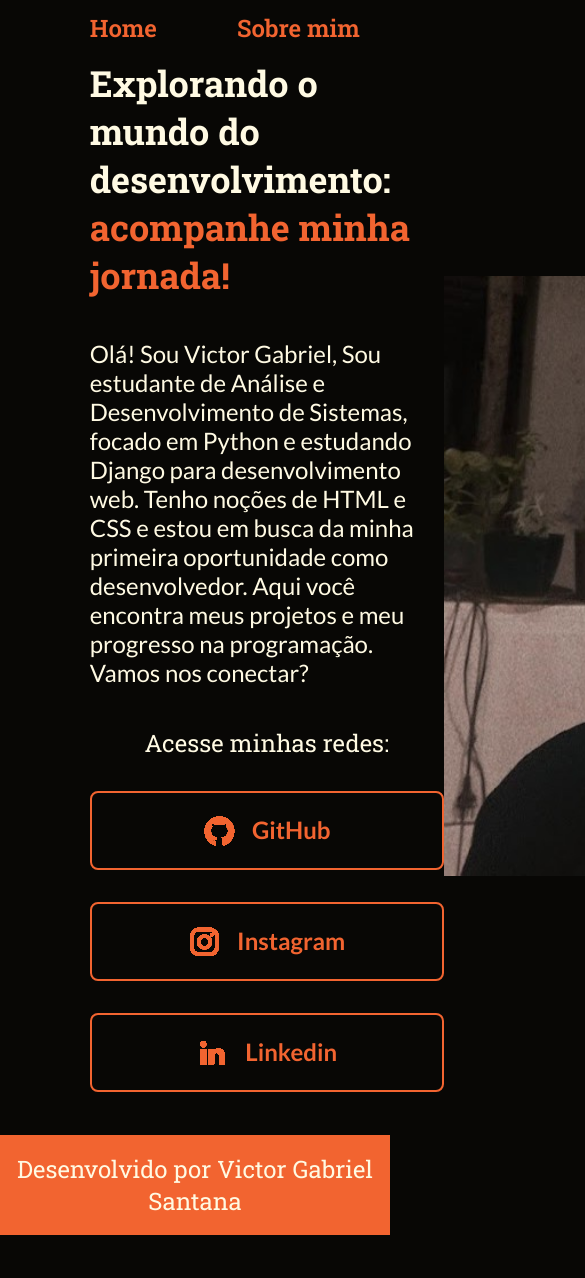
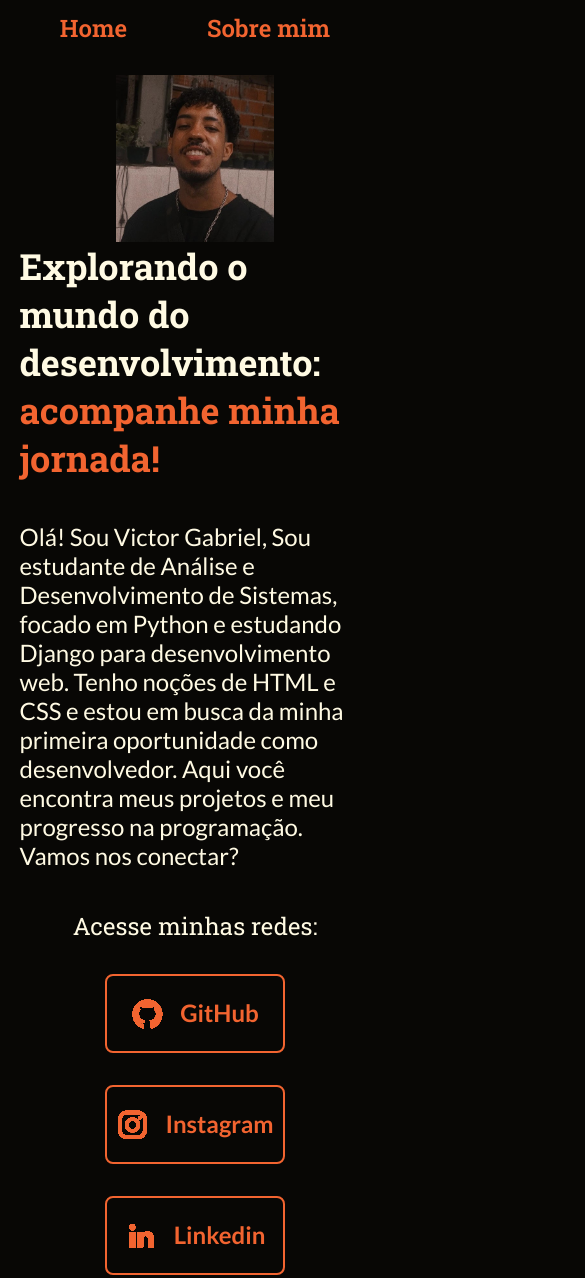
Before and after one commit to vgsantana/Portfolio, a plain HTML site: page index.html in a window 390 px wide. Shown: the top 1278 px of the page, 585 px wide, since content can reach past the window. Before the commit the page ends 1235 px from the top, so only its background shows below. Drawn offline with Linux system fonts and the light colour scheme.

Commit message:
tornando pagina responsiva

```diff
--- a/Styles/style.css
+++ b/Styles/style.css
@@ -34,7 +34,7 @@ body{
 
 .cabecalho__menu__link{
     font-family: var(--fonte-primaria);
-    font-size: 24px;
+    font-size: 1.5rem;
     font-weight: 600;
     color: var(--cor-terciaria);
     text-decoration: none;
@@ -45,26 +45,26 @@ body{
 }
 
 .apresentacao{
-    padding: 4% 23% 11% 23%;
+    padding: 4% 18% 11% 18%;
     display: flex;
     align-items: center;
     justify-content: space-between;
 }
 
 .apresentacao__conteudo{
-    width: 615px;
+    width: 50%;
     display: flex;
     flex-direction: column;
     gap: 40px;
 }
 
 .apresentacao__conteudo__titulo{
-    font-size: 36px;
+    font-size: 2.25rem;
     font-family: var(--fonte-primaria);
 }
 
 .apresentacao__conteudo__texto{
-    font-size: 24px;
+    font-size: 1.5rem;
     font-family: var(--fonte-secundaria);
 }
 
@@ -78,19 +78,19 @@ body{
 
 .apresentacao__links__subtitulo{
     font-family: var(--fonte-primaria);
-    font-size: 24px;
+    font-size: 1.5rem;
     font-weight: 400;
 }
 
-.apresentacao__links__link{
+.apresentacao__links__apresentacao{
     display: flex;
     justify-content: center;
     gap: 16px;
-    width: 350px;
+    width: 50%;
     text-align: center;
     border-radius: 8px;
     border: 2px solid var(--cor-terciaria);
-    font-size: 24px;
+    font-size: 1.5rem;
     font-weight: 600;
     padding: 21.5px 0;
     text-decoration: none;
@@ -98,9 +98,14 @@ body{
     font-family: var(--fonte-secundaria);
 }
 
-.apresentacao__links__link:hover {
+.apresentacao__links__apresentacao:hover {
     background-color: var(--cor-hover);
-    font-size: 26px;
+    font-size: 1.625rem;
+}
+
+.apresentacao__imagem{
+    width: 45%;
+    height: 45%;
 }
 
 .rodape{
@@ -108,7 +113,27 @@ body{
     text-align: center;
     background-color: var(--cor-terciaria);
     color: var(--cor-secundaria);
-    font-size: 24px;
+    font-size: 1.5rem;
     font-family: var(--fonte-primaria);
     font-weight: 400;
 }
+
+@media (max-width: 1200px){
+
+    .cabecalho{
+        padding: 3%;
+    }
+
+    .cabecalho__menu{
+        justify-content: center;
+    }
+
+    .apresentacao{
+        padding: 5%;
+        flex-direction: column-reverse;
+    }
+
+    .apresentacao__conteudo{
+        width: auto;
+    }
+}
--- a/index.html
+++ b/index.html
@@ -19,22 +19,22 @@
             <p class="apresentacao__conteudo__texto">Olá! Sou Victor Gabriel, Sou estudante de Análise e Desenvolvimento de Sistemas, focado em Python e estudando Django para desenvolvimento web. Tenho noções de HTML e CSS e estou em busca da minha primeira oportunidade como desenvolvedor. Aqui você encontra meus projetos e meu progresso na programação. Vamos nos conectar?</p>
             <div class="apresentacao__links">
                 <h2 class="apresentacao__links__subtitulo">Acesse minhas redes:</h2>
-                <a class="apresentacao__links__link" href="https://github.com/vgsantana">
-                    <img src="./assets/github_laranja.png" alt="icone github_laranja">
+                <a class="apresentacao__links__apresentacao" href="https://github.com/vgsantana">
+                <img src="./assets/github_laranja.png" alt="icone github_laranja">
                     GitHub
                 </a>
-                <a class="apresentacao__links__link" href="https://www.instagram.com/vgsantanah/?hl=pt-br">
+                <a class="apresentacao__links__apresentacao" href="https://www.instagram.com/vgsantanah/?hl=pt-br">
                     <img src="./assets/instagram_laranja.png" alt="icone instagram_laranja">
                     Instagram
                 </a>
-                <a class="apresentacao__links__link" href="https://www.linkedin.com/in/victor-gabriel-santana-051a9034a/">
+                <a class="apresentacao__links__apresentacao" href="https://www.linkedin.com/in/victor-gabriel-santana-051a9034a/">
                     <img src="./assets/linkedin_laranja.png" alt="icone linkedin_laranja">
                     Linkedin
                 </a>
             </div>
         </section>
 
-        <img src="./assets/ft.jpg" alt="foto pessoal" width="600" height="600">
+        <img class="apresentacao__imagem" src="./assets/ft.jpg" alt="foto pessoal" width="600" height="600">
     </main>
     <footer class="rodape">
         <p>Desenvolvido por Victor Gabriel Santana</p>
```
Also changed, not shown: about.html (+1 -1 lines).
